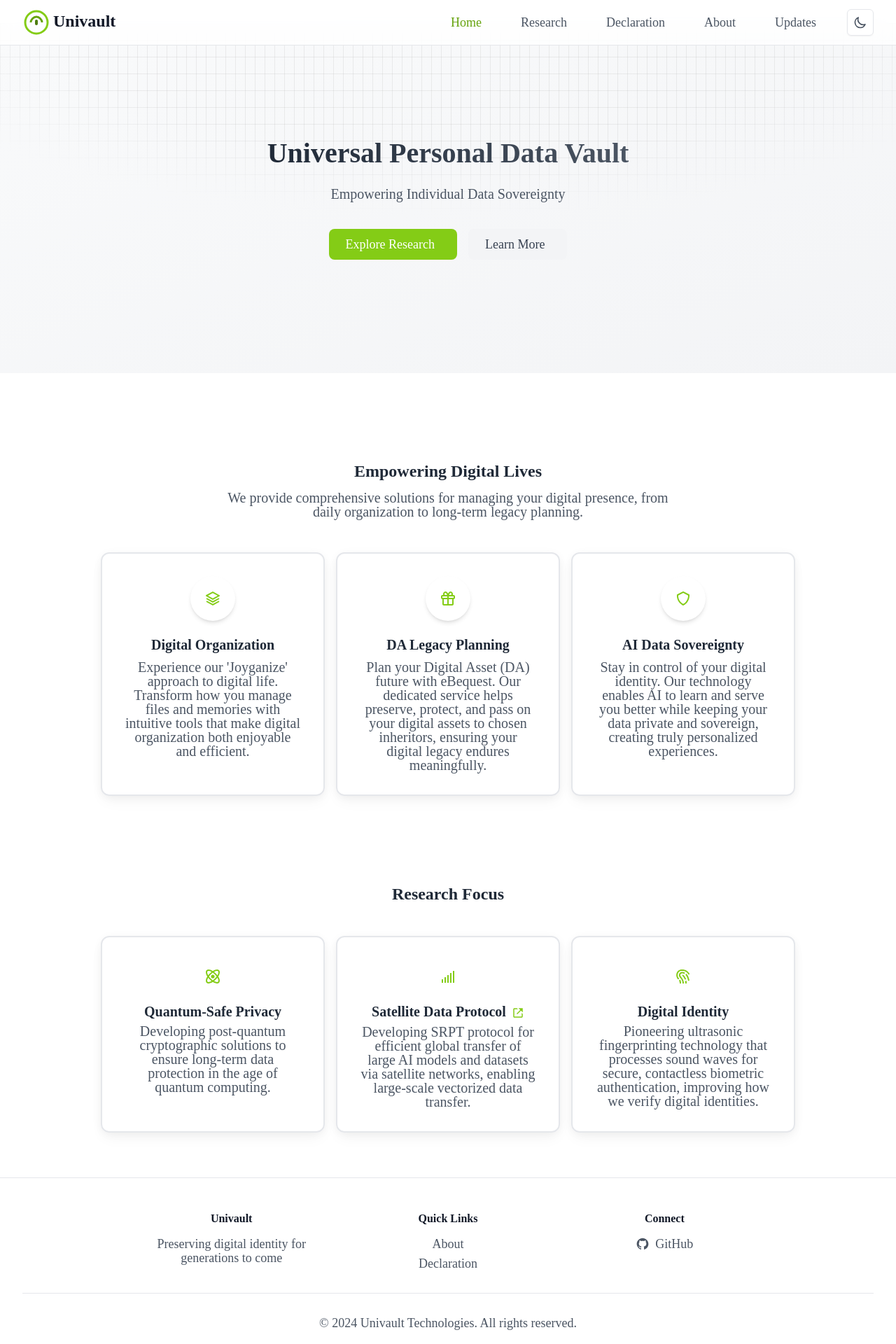
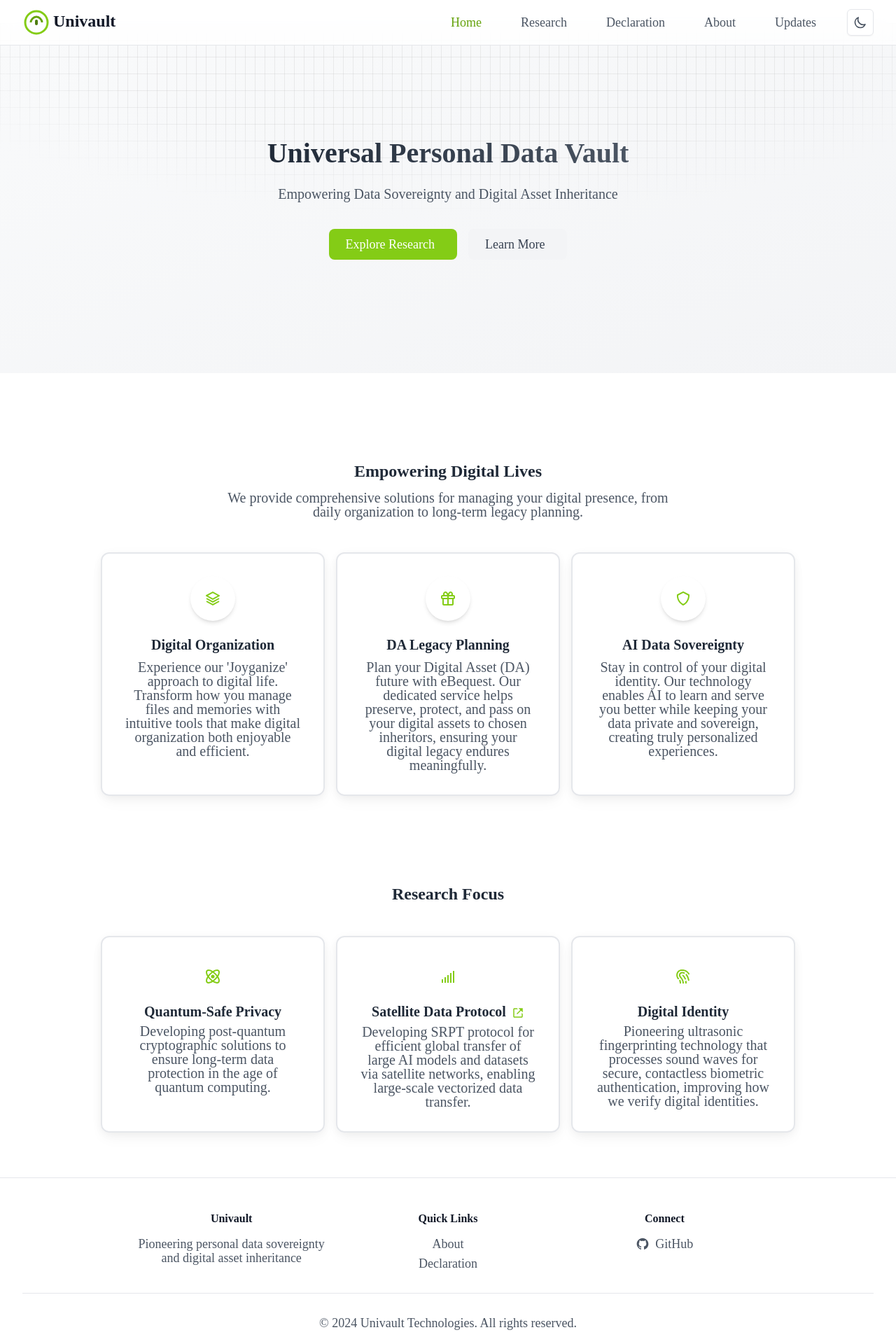
Before and after one commit to univault-org/md-next, a Next.js app: page / in a window 1280 px wide. Shown: the top 1920 px of the page at 70% size. Built offline with nearby package versions, Linux system fonts and the light colour scheme.

Commit message:
fix: bottom close button

```diff
--- a/src/components/layout/Footer.js
+++ b/src/components/layout/Footer.js
@@ -12,7 +12,7 @@ export default function Footer() {
               Univault
             </h3>
             <p className="text-neutral-600 dark:text-neutral-400">
-              Preserving digital identity for generations to come
+              Pioneering personal data sovereignty and digital asset inheritance
             </p>
           </div>
 
--- a/src/pages/index.js
+++ b/src/pages/index.js
@@ -60,11 +60,11 @@ export default function Home({ content, metadata }) {
   const pageMetadata = {
     headline: metadata?.headline || "Universal Personal Data Vault",
     subheadline:
-      metadata?.subheadline || "Empowering Individual Data Sovereignty",
-    title: metadata?.title || "Univault - Personal Data Sovereignty",
+      metadata?.subheadline || "Empowering Data Sovereignty and Digital Asset Inheritance",
+    title: metadata?.title || "Univault - Empowering Data Sovereignty and Digital Asset Inheritance for the AI Age",
     description:
       metadata?.description ||
-      "Universal Personal Data Vault - Empowering individuals",
+      "Universal Personal Data Vault - Empowering Data Sovereignty and Digital Asset Inheritance for the AI Age",
   };
 
   return (
--- a/src/pages/research/index.js
+++ b/src/pages/research/index.js
@@ -579,7 +579,7 @@ export default function MainQuestion({ source, frontmatter }) {
           transition-all duration-200 shadow-lg
           ${
             isExpanded
-              ? "fixed bottom-[2.5rem] right-4 bg-primary-500 hover:bg-primary-600 text-white"
+              ? "fixed bottom-[5rem] right-4 bg-primary-500 hover:bg-primary-600 text-white"
               : "absolute -bottom-6 left-1/2 -translate-x-1/2 z-[60] cursor-pointer " +
                 "bg-gray-100 hover:bg-gray-200 text-gray-700 " +
                 "dark:bg-white/10 dark:hover:bg-white/20 dark:text-white"
```
Also changed, not shown: content/pages/about.md (+1 -1 lines), content/pages/home.md (+1 -1 lines).
